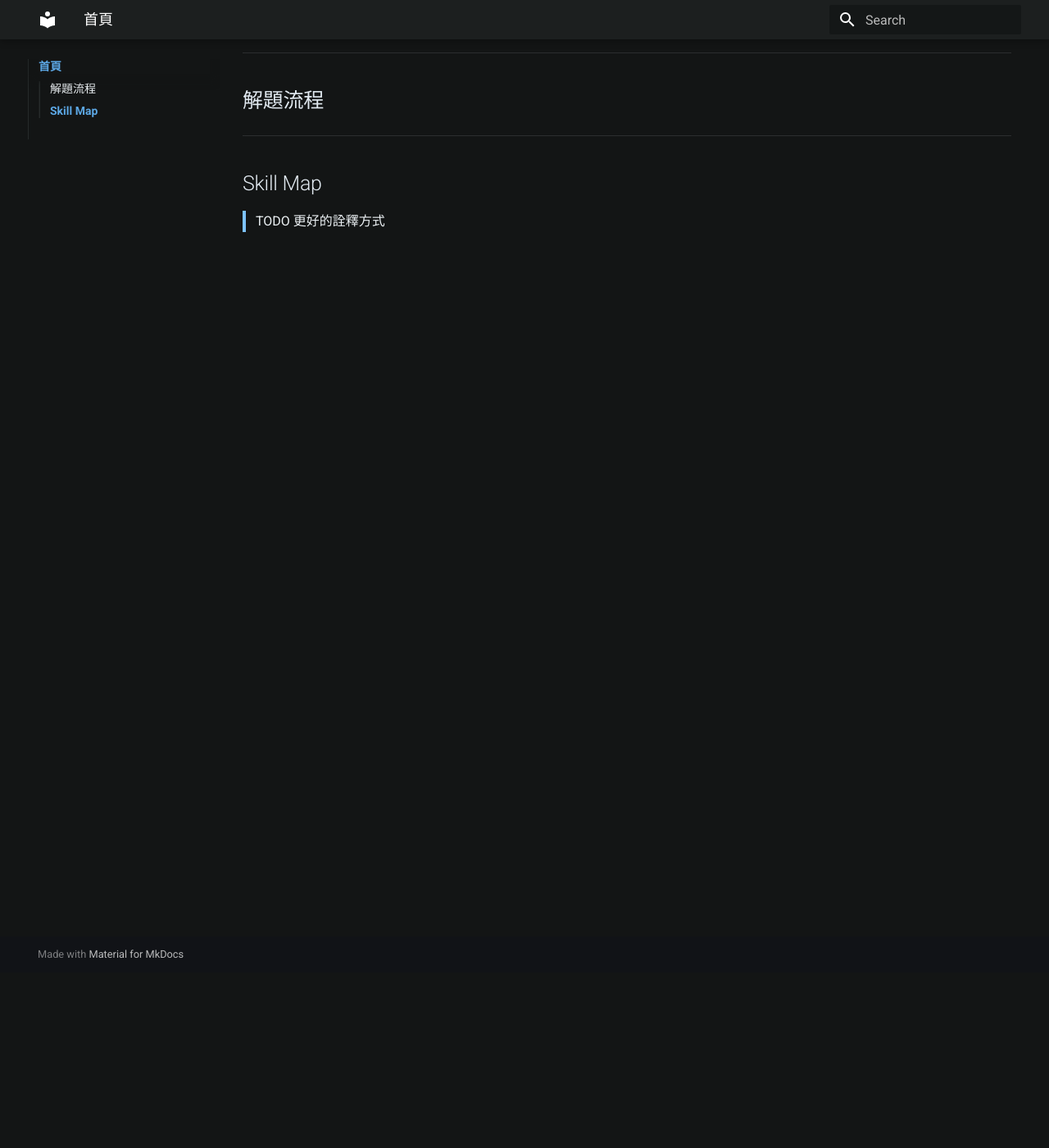
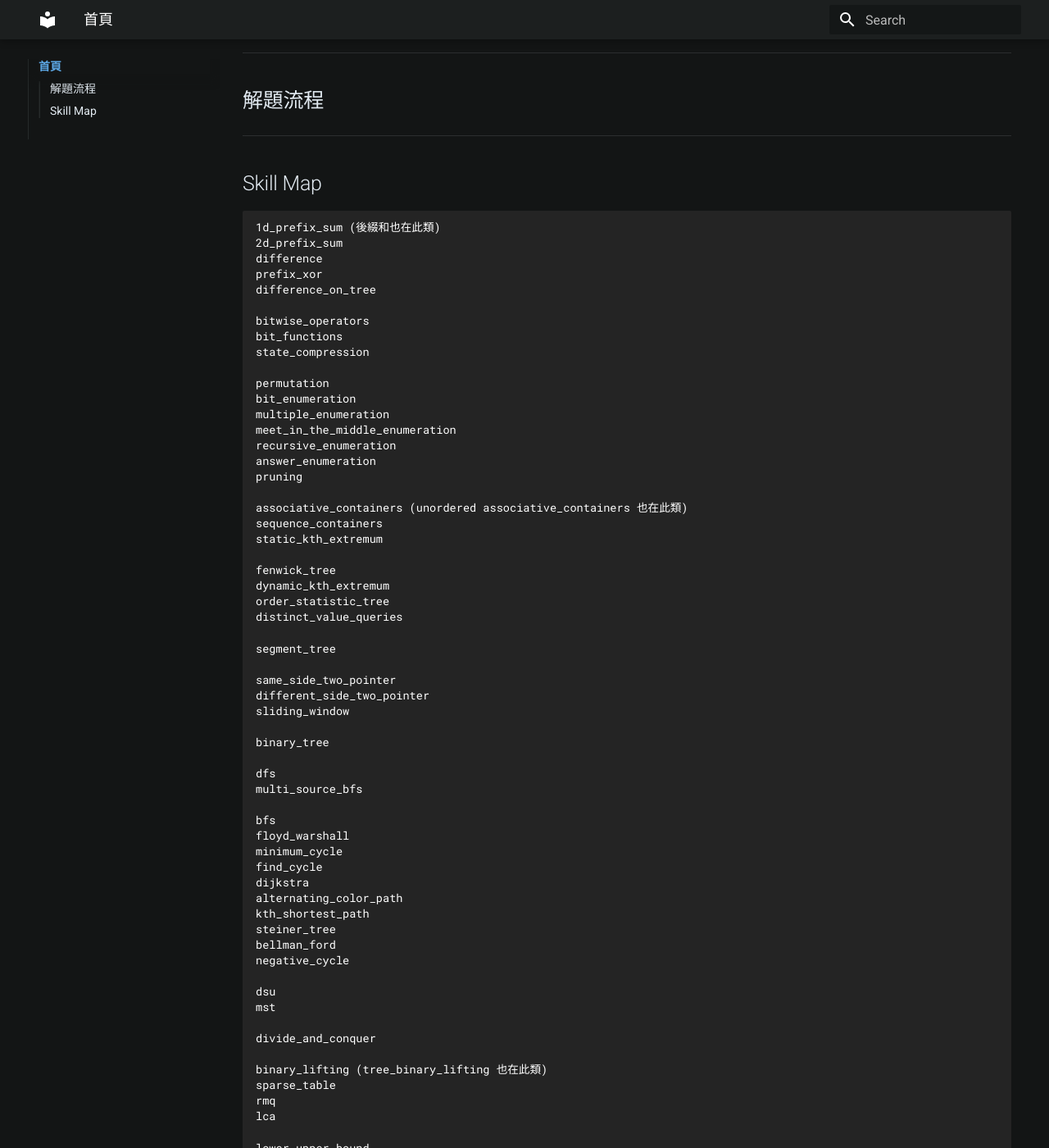
Before and after one commit to emmetthor/Coding_Practice, an MkDocs documentation site: the page built from docs/index.md, in a window 1280 px wide and 1400 px high, scrolled down 214 px. Shown: the whole window at 82% size. Built offline with MkDocs 1.6.1 and Material for MkDocs 9.7.7, drawn with Linux system fonts in a browser that asks for light colours; old or Windows-style settings are respelled for this version of MkDocs; before the commit the page ends 900 px from its top, so only the background shows below that; some of the changed text lies outside the part shown.

Commit message:
新增 skillmap 並開始製作熟練度系統 (#33)

````diff
--- a/docs/index.md
+++ b/docs/index.md
@@ -10,4 +10,111 @@
 
 ## Skill Map
 
-> TODO 更好的詮釋方式
+```text
+1d_prefix_sum (後綴和也在此類)
+2d_prefix_sum
+difference
+prefix_xor
+difference_on_tree
+
+bitwise_operators
+bit_functions
+state_compression
+
+permutation
+bit_enumeration
+multiple_enumeration
+meet_in_the_middle_enumeration
+recursive_enumeration
+answer_enumeration
+pruning
+
+associative_containers (unordered associative_containers 也在此類)
+sequence_containers
+static_kth_extremum
+
+fenwick_tree
+dynamic_kth_extremum
+order_statistic_tree
+distinct_value_queries
+
+segment_tree
+
+same_side_two_pointer
+different_side_two_pointer
+sliding_window
+
+binary_tree
+
+dfs
+multi_source_bfs
+
+bfs
+floyd_warshall
+minimum_cycle
+find_cycle
+dijkstra
+alternating_color_path
+kth_shortest_path
+steiner_tree
+bellman_ford
+negative_cycle
+
+dsu
+mst
+
+divide_and_conquer
+
+binary_lifting (tree_binary_lifting 也在此類)
+sparse_table
+rmq
+lca
+
+lower_upper_bound
+discretization
+binary_search
+minimax_problems
+monotonicity_extremum
+kth_extremum
+average_extremum
+median_extremum
+ternary_search
+binary_search_on_sparse_table
+binary_search_on_segment_tree
+
+greedy
+structural_bounds
+subsequence_greedy
+pairing_greedy
+range_greedy
+
+dp
+knapsack_problems
+partition_dp
+path_on_grid_dp
+range_dp
+game_theory_dp
+state_compression_dp
+memoized_search
+lcs
+cycle_dp
+tree_dp
+subtree_merge_dp
+
+matrix
+gcd
+lcm
+combinatorics
+counting_equivalent_states
+equation_optimize
+inclusion_exclusion
+modulo
+prime
+
+sort
+topological_sort
+
+monotonic_sequence
+
+palindrome_problems
+```
````
Also changed, not shown: README.md (+56 -89 lines), 6 other files.
